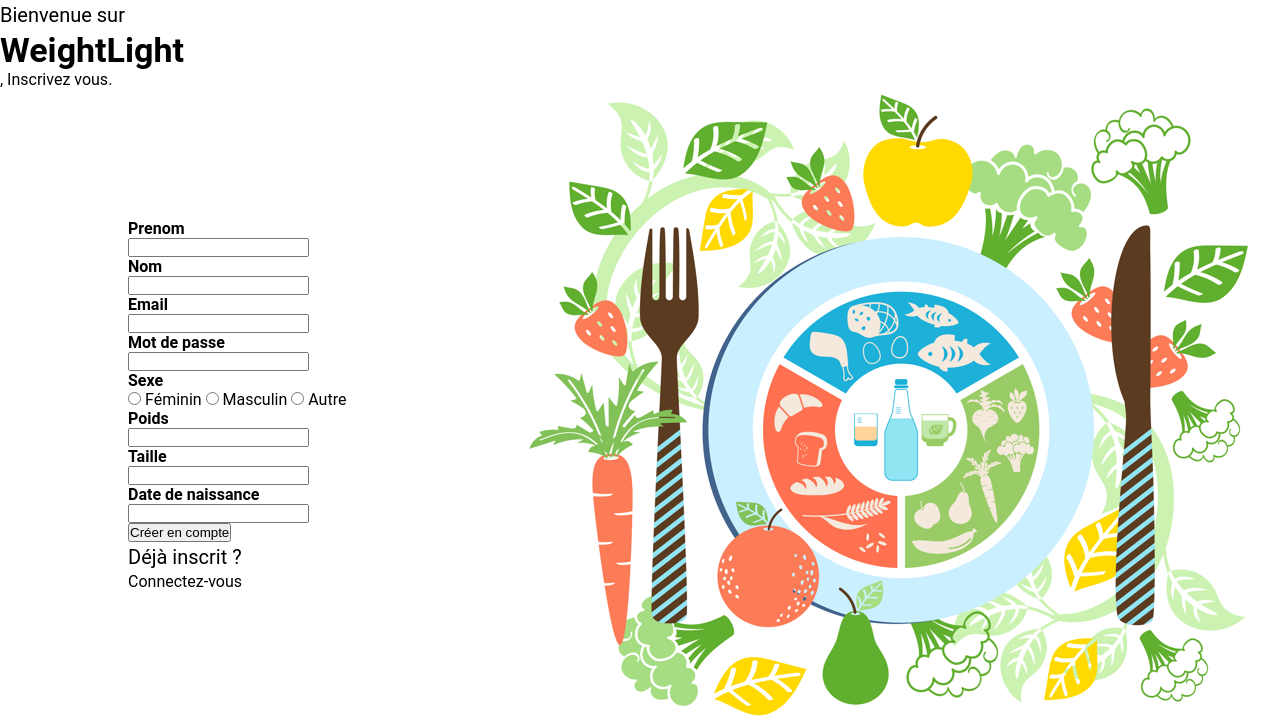
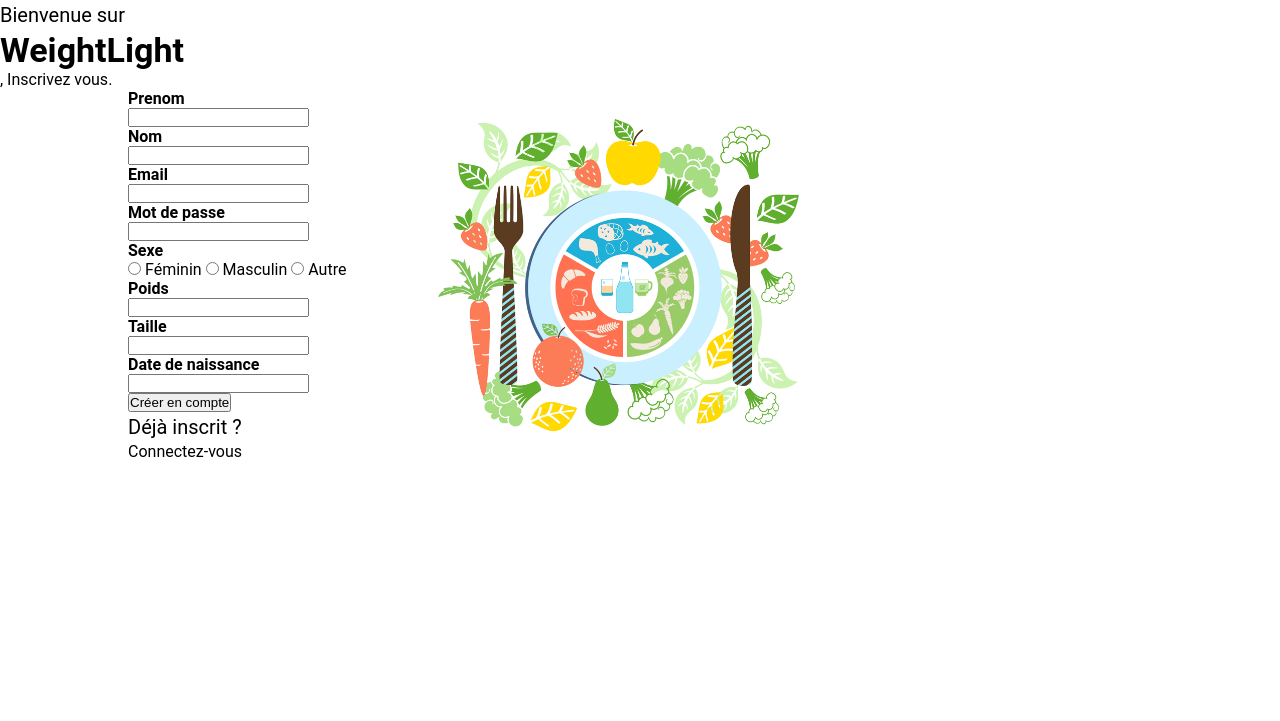
Before and after one commit to DalilaYaz/weightlight, a PHP site: page /signup.php in a window 1280 px wide. Shown: the part 131-852 px from the top of the page. After the commit the page ends 588 px from the top, so only its background shows below. Run offline with PHP 8.4, Linux system fonts and the light colour scheme.

Commit message:
style change

```diff
--- a/css/style.css
+++ b/css/style.css
@@ -5,9 +5,12 @@
   padding-left: 10%;
   margin: 0 auto;
 }
-#formSign #signImg {
-  flex-grow: 1;
+#formSign{
+    flex-grow: 1;
 }
-#signImg {
-  width: 45%;
+#divSignImg{
+    flex-grow: 1;
 }
+#imgSignUp{
+    width: 45%;
+}
```
